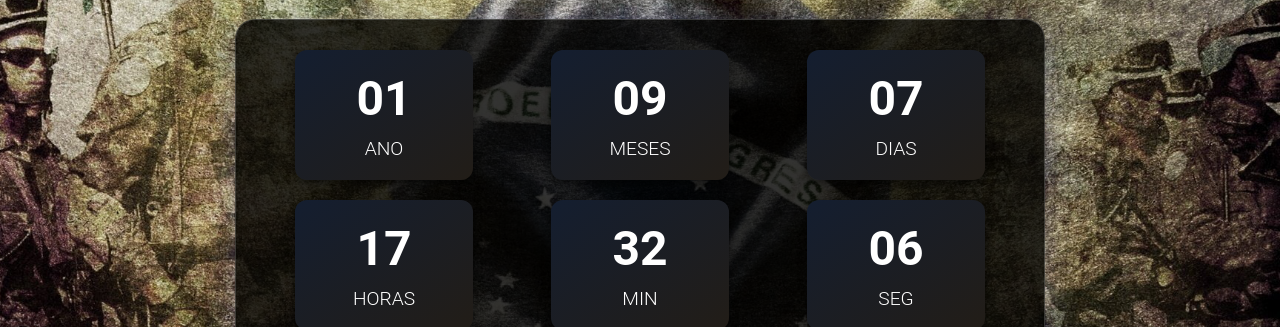
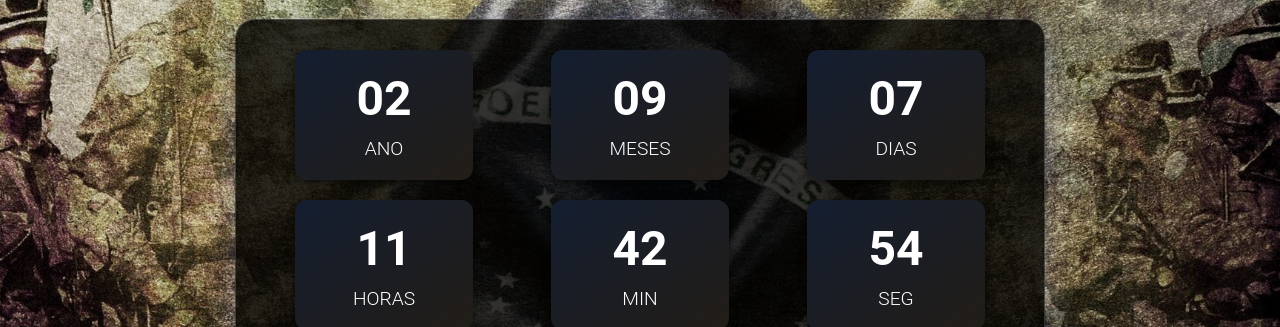
Before and after one commit to Mozzaquatro0/liberdade, a plain HTML site: page index.html in a window 1280 px wide. Shown: the part 210-537 px from the top of the page. Drawn offline with Linux system fonts and the light colour scheme.

Commit message:
Update index.html

```diff
--- a/index.html
+++ b/index.html
@@ -217,7 +217,7 @@
 
             function updateCounter() {
                 var hoje = new Date();
-                var embora = new Date("March 1, 2026 10:30:00");
+                var embora = new Date("March 1, 2027 10:30:00");
                 var diffInMilliseconds = embora - hoje;
 
                 if (diffInMilliseconds <= 0) {
```
